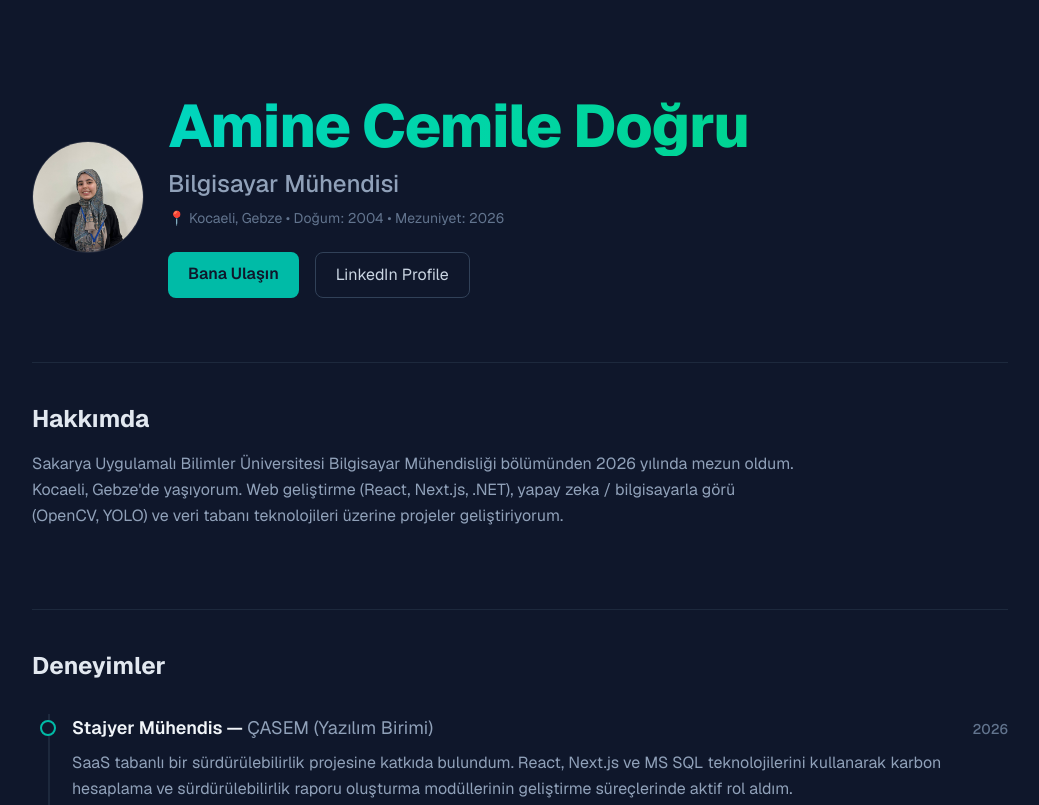
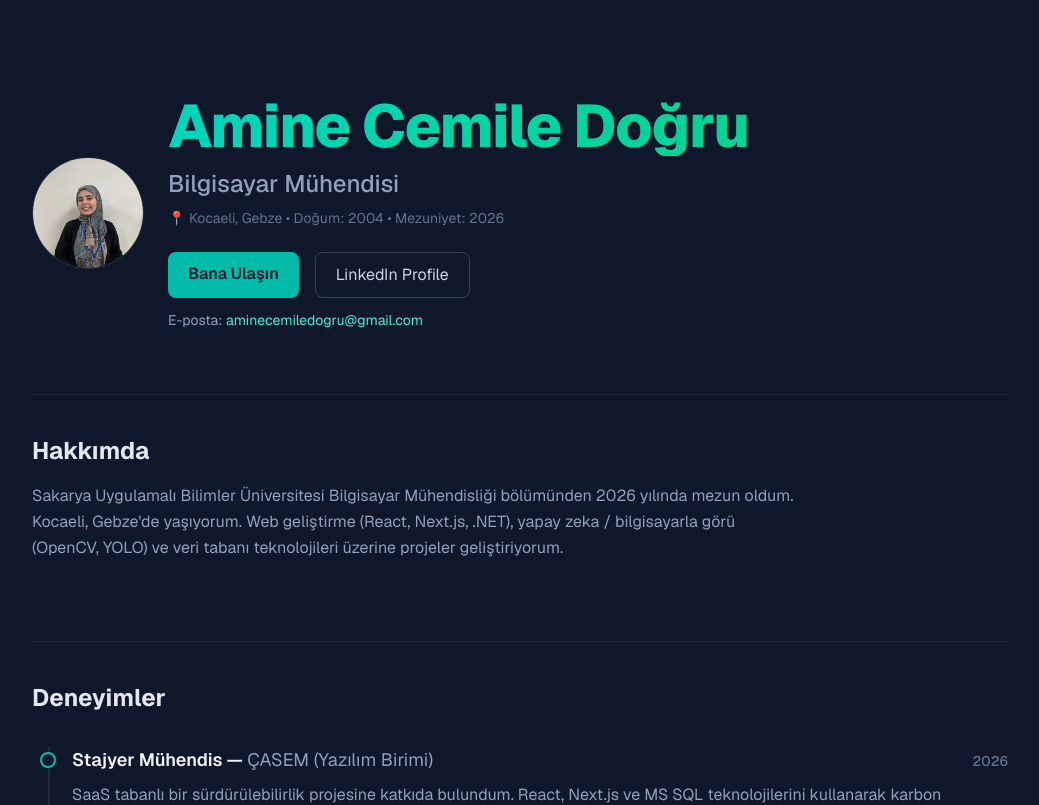
Before and after one commit to AmineCemileDogru/my-portfolio, a Next.js app: page / in a window 1280 px wide. Shown: the top 805 px of the page, without its empty margins (120-1159 px from the left). Built offline with nearby package versions, Linux system fonts and the light colour scheme.

Commit message:
Improve mailto button and show email address

```diff
--- a/app/page.tsx
+++ b/app/page.tsx
@@ -24,7 +24,7 @@ export default function Home() {
             {/* İletişim Butonları */}
             <div className="mt-6 flex flex-wrap justify-center md:justify-start gap-4">
               <a
-                href={`mailto:${cvData.personal.email}`}
+                href={`mailto:${cvData.personal.email}?subject=Portföy%20üzerinden%20iletişim`}
                 className="bg-teal-500 hover:bg-teal-400 text-slate-900 font-semibold px-5 py-2.5 rounded-lg transition-all"
               >
                 Bana Ulaşın
@@ -38,6 +38,9 @@ export default function Home() {
                 LinkedIn Profile
               </a>
             </div>
+            <p className="text-sm text-slate-400 mt-3">
+              E-posta: <a href={`mailto:${cvData.personal.email}`} className="text-teal-300 hover:text-teal-200">{cvData.personal.email}</a>
+            </p>
           </div>
         </div>
       </header>
```
